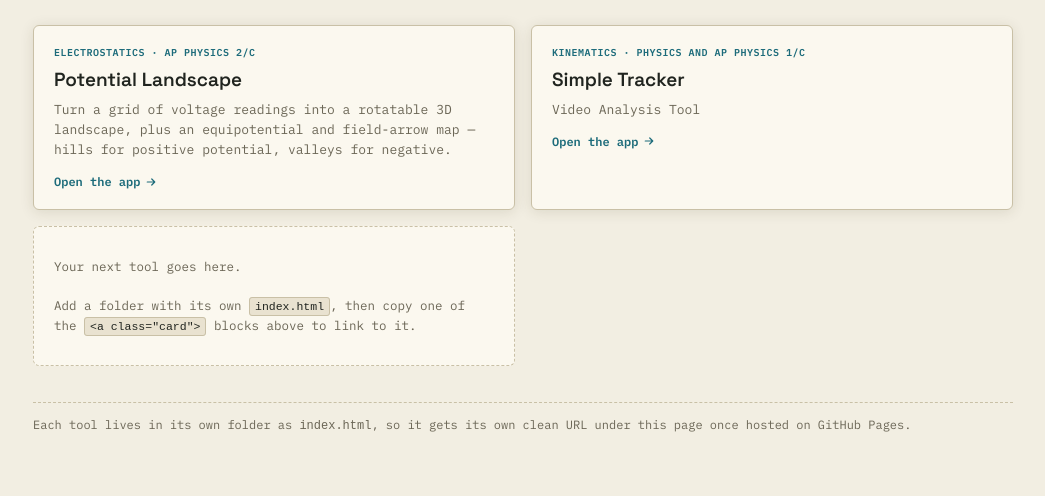
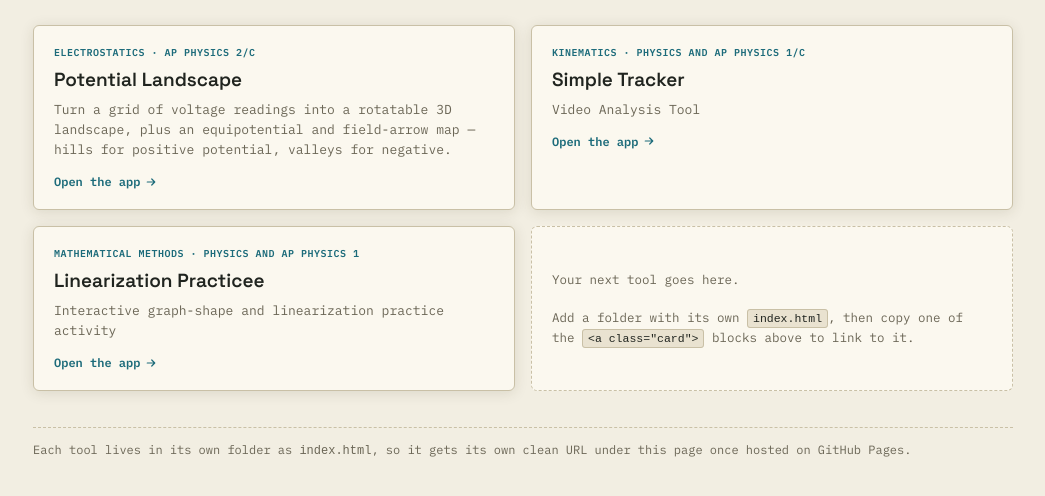
Before and after one commit to BuchananGCSC/physics-toolkit, a plain HTML site: page index.html in a window 1280 px wide. Shown: the part 174-670 px from the top of the page, without its empty margins (117-1162 px from the left). Drawn offline with Linux system fonts and the light colour scheme.

Commit message:
Add Linearization Practice link to index.html

```diff
--- a/index.html
+++ b/index.html
@@ -146,6 +146,15 @@
       </span>
     </a>
 
+    <a class="card" href="./linearization-practice/">
+      <span class="tag">Mathematical Methods &middot; Physics and AP Physics 1</span>
+      <h2>Linearization Practicee</h2>
+      <p>Interactive graph-shape and linearization practice activity </p>
+      <span class="go">Open the app
+        <svg viewBox="0 0 16 16" fill="none" xmlns="http://www.w3.org/2000/svg"><path d="M3 8h10M9 4l4 4-4 4" stroke="currentColor" stroke-width="1.6" stroke-linecap="round" stroke-linejoin="round"/></svg>
+      </span>
+    </a>
+
     <div class="card empty">
       <p>Your next tool goes here.<br><br>Add a folder with its own <code>index.html</code>, then copy one of the <code>&lt;a class="card"&gt;</code> blocks above to link to it.</p>
     </div>
```
